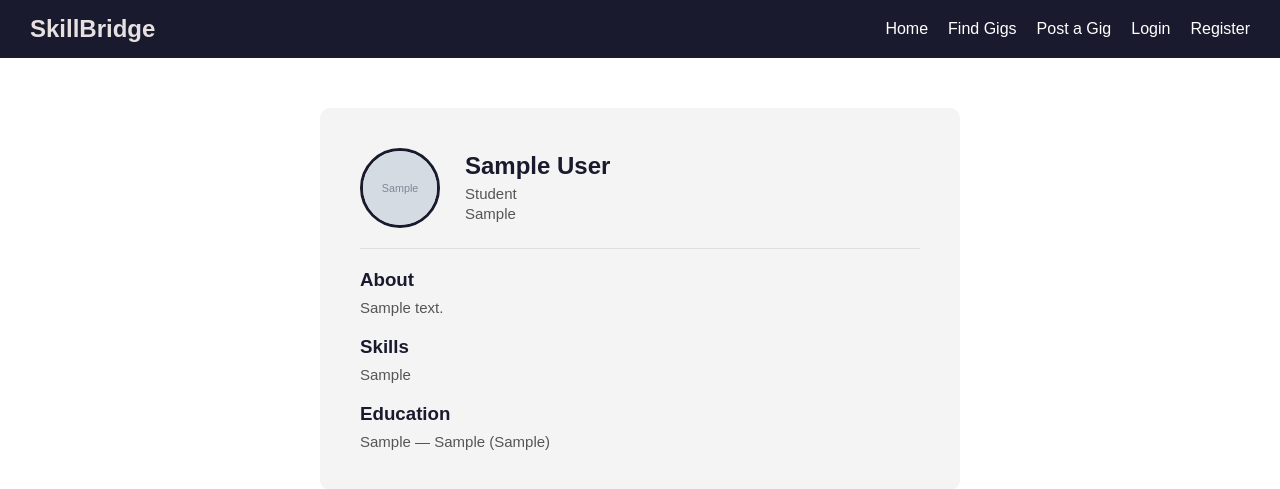
After one commit to Kallina-source/skillbridge_nam, a PHP site: page /skillbridge_nam/pages/view-profile.php?id=1 in a window 1280 px wide. The commit adds this page. Shown: the top 489 px of the page. Run offline with PHP 8.4, Linux system fonts and the light colour scheme; tables that the repository leaves empty hold one stand-in row (values such as "Sample post"); grey boxes marked "Sample" are stand-in pictures.

Commit message:
Add view profile page and link profiles across platform

```diff
--- a/frontend/css/styles.css
+++ b/frontend/css/styles.css
@@ -704,3 +704,72 @@ footer {
 .profile-container button:hover {
     background-color: #f0a500;
 }
+
+/* VIEW PROFILE PAGE */
+.view-profile-container {
+    max-width: 700px;
+    margin: 50px auto;
+    padding: 0 30px;
+}
+
+.view-profile-card {
+    background-color: #f4f4f4;
+    padding: 40px;
+    border-radius: 10px;
+}
+
+.view-profile-header {
+    display: flex;
+    align-items: center;
+    gap: 25px;
+    margin-bottom: 20px;
+}
+
+.view-profile-info h2 {
+    color: #1a1a2e;
+    margin-bottom: 5px;
+}
+
+.view-profile-info p {
+    color: #555;
+    font-size: 14px;
+    margin-bottom: 3px;
+}
+
+.view-profile-card hr {
+    border: none;
+    border-top: 1px solid #ddd;
+    margin: 20px 0;
+}
+
+.view-profile-card h3 {
+    color: #1a1a2e;
+    margin-bottom: 8px;
+    margin-top: 20px;
+}
+
+.view-profile-card h3:first-child {
+    margin-top: 0;
+}
+
+.view-profile-card p {
+    color: #555;
+    font-size: 15px;
+}
+
+.view-profile-card a {
+    color: #1a1a2e;
+    font-weight: bold;
+}
+
+.view-profile-btn {
+    display: inline-block;
+    margin-top: 15px;
+    padding: 8px 20px;
+    background-color: #f0a500;
+    color: #fff;
+    border-radius: 5px;
+    text-decoration: none;
+    font-weight: bold;
+    font-size: 14px;
+}
--- a/frontend/pages/dashboard.php
+++ b/frontend/pages/dashboard.php
@@ -37,6 +37,7 @@ if (!isset($_SESSION['user_id'])) {
     <div class="welcome-banner">
         <h2>Welcome back, <?php echo $_SESSION['user_name']; ?>!</h2>
         <p>You are logged in as a <?php echo $_SESSION['user_type']; ?>. Start exploring gigs or update your profile.</p>
+    <a href="view-profile.php?id=<?php echo $_SESSION['user_id']; ?>" class="view-profile-btn">View My Profile</a>
     </div>
 
     <!-- QUICK STATS -->
--- a/frontend/pages/gig-detail.php
+++ b/frontend/pages/gig-detail.php
@@ -50,7 +50,7 @@ if (!$gig) {
     <div class="gig-detail-card">
         <span class="gig-category"><?php echo $gig['category_name']; ?></span>
         <h1><?php echo $gig['title']; ?></h1>
-
+        <p>Posted by: <a href="view-profile.php?id=<?php echo $gig['employer_id']; ?>">View Employer Profile</a></p>
         <div class="gig-detail-meta">
             <span>Location: <?php echo $gig['location']; ?></span>
             <span>Pay: <?php echo $gig['pay']; ?></span>
--- /dev/null
+++ b/frontend/pages/view-profile.php
@@ -0,0 +1,118 @@
+<?php
+session_start();
+require '../../backend/db.php';
+
+// Get user ID from URL
+$profile_id = $_GET['id'];
+
+// Fetch user data
+$sql = "SELECT * FROM users WHERE id = ?";
+$stmt = $pdo->prepare($sql);
+$stmt->execute([$profile_id]);
+$user = $stmt->fetch();
+
+if (!$user) {
+    header("Location: gigs.php");
+    exit();
+}
+
+// Fetch student or employer profile
+if($user['user_type'] == 'student') {
+    $sql = "SELECT * FROM student_profiles WHERE user_id = ?";
+} else {
+    $sql = "SELECT * FROM employer_profiles WHERE user_id = ?";
+}
+$stmt = $pdo->prepare($sql);
+$stmt->execute([$profile_id]);
+$profile = $stmt->fetch();
+?>
+<!DOCTYPE html>
+<html lang="en">
+<head>
+    <meta charset="UTF-8">
+    <meta name="viewport" content="width=device-width, initial-scale=1.0">
+    <title>SkillBridge - <?php echo $user['full_name']; ?></title>
+    <link rel="stylesheet" href="../css/styles.css">
+</head>
+<body>
+    <nav>
+        <div class="logo">SkillBridge</div>
+        <ul>
+            <li><a href="index.php">Home</a></li>
+            <li><a href="gigs.php">Find Gigs</a></li>
+            <li><a href="post-gig.php">Post a Gig</a></li>
+            <?php if(isset($_SESSION['user_id'])): ?>
+                <li><a href="dashboard.php">Dashboard</a></li>
+                <li><a href="../../backend/logout.php">Logout</a></li>
+            <?php else: ?>
+                <li><a href="login.php">Login</a></li>
+                <li><a href="register.php">Register</a></li>
+            <?php endif; ?>
+        </ul>
+    </nav>
+
+    <div class="view-profile-container">
+    <div class="view-profile-card">
+
+        <!-- Profile Header -->
+        <div class="view-profile-header">
+            <?php if(!empty($user['profile_picture'])): ?>
+                <img src="../../assets/uploads/<?php echo $user['profile_picture']; ?>" class="profile-pic-preview">
+            <?php else: ?>
+                <div class="profile-pic-placeholder"><?php echo strtoupper(substr($user['full_name'], 0, 1)); ?></div>
+            <?php endif; ?>
+            <div class="view-profile-info">
+                <h2><?php echo $user['full_name']; ?></h2>
+                <p><?php echo ucfirst($user['user_type']); ?></p>
+                <?php if(!empty($user['location'])): ?>
+                    <p> <?php echo $user['location']; ?></p>
+                <?php endif; ?>
+            </div>
+        </div>
+
+        <hr>
+
+        <!-- Profile Details -->
+        <?php if($user['user_type'] == 'student' && $profile): ?>
+            <?php if(!empty($profile['bio'])): ?>
+                <h3>About</h3>
+                <p><?php echo $profile['bio']; ?></p>
+            <?php endif; ?>
+
+            <?php if(!empty($profile['skills'])): ?>
+                <h3>Skills</h3>
+                <p><?php echo $profile['skills']; ?></p>
+            <?php endif; ?>
+
+            <?php if(!empty($profile['university'])): ?>
+                <h3>Education</h3>
+                <p><?php echo $profile['university']; ?> — <?php echo $profile['course']; ?> (<?php echo $profile['year_of_study']; ?>)</p>
+            <?php endif; ?>
+
+        <?php elseif($user['user_type'] == 'employer' && $profile): ?>
+            <?php if(!empty($profile['company_name'])): ?>
+                <h3>Company</h3>
+                <p><?php echo $profile['company_name']; ?></p>
+            <?php endif; ?>
+
+            <?php if(!empty($profile['industry'])): ?>
+                <h3>Industry</h3>
+                <p><?php echo $profile['industry']; ?></p>
+            <?php endif; ?>
+
+            <?php if(!empty($profile['bio'])): ?>
+                <h3>About</h3>
+                <p><?php echo $profile['bio']; ?></p>
+            <?php endif; ?>
+
+            <?php if(!empty($profile['website'])): ?>
+                <h3>Website</h3>
+                <a href="<?php echo $profile['website']; ?>" target="_blank"><?php echo $profile['website']; ?></a>
+            <?php endif; ?>
+        <?php endif; ?>
+
+    </div>
+</div>
+
+</body>
+</html>
```
